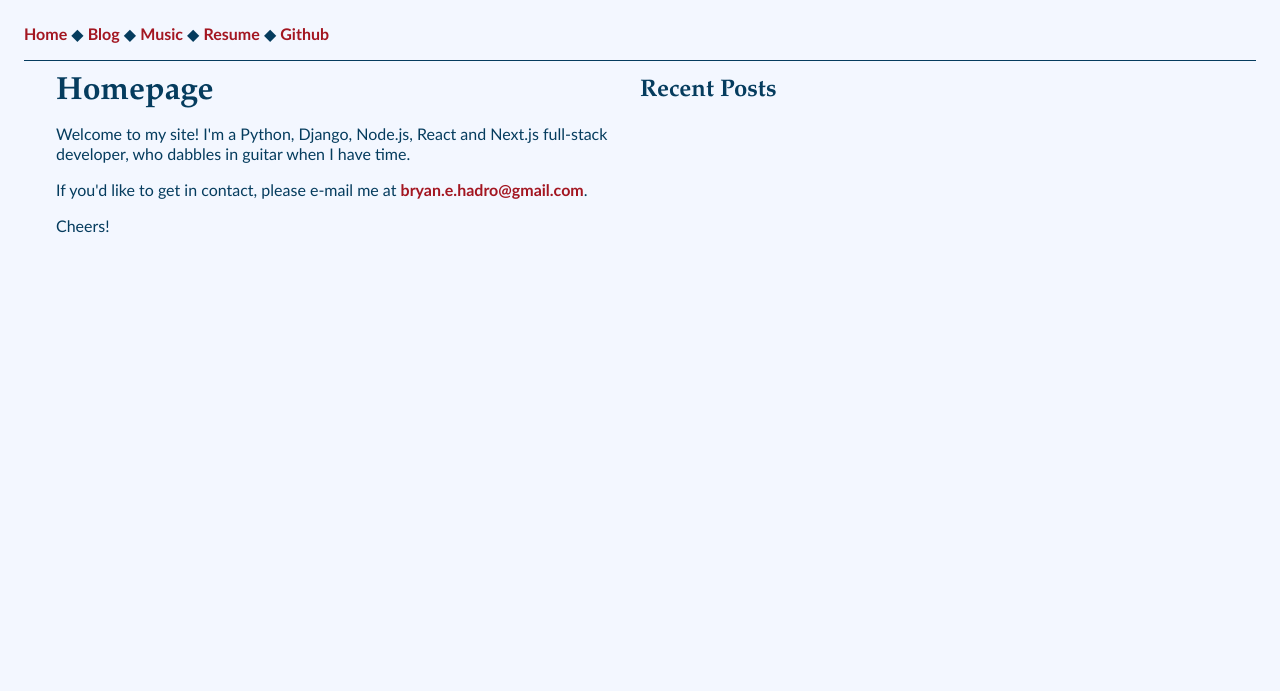
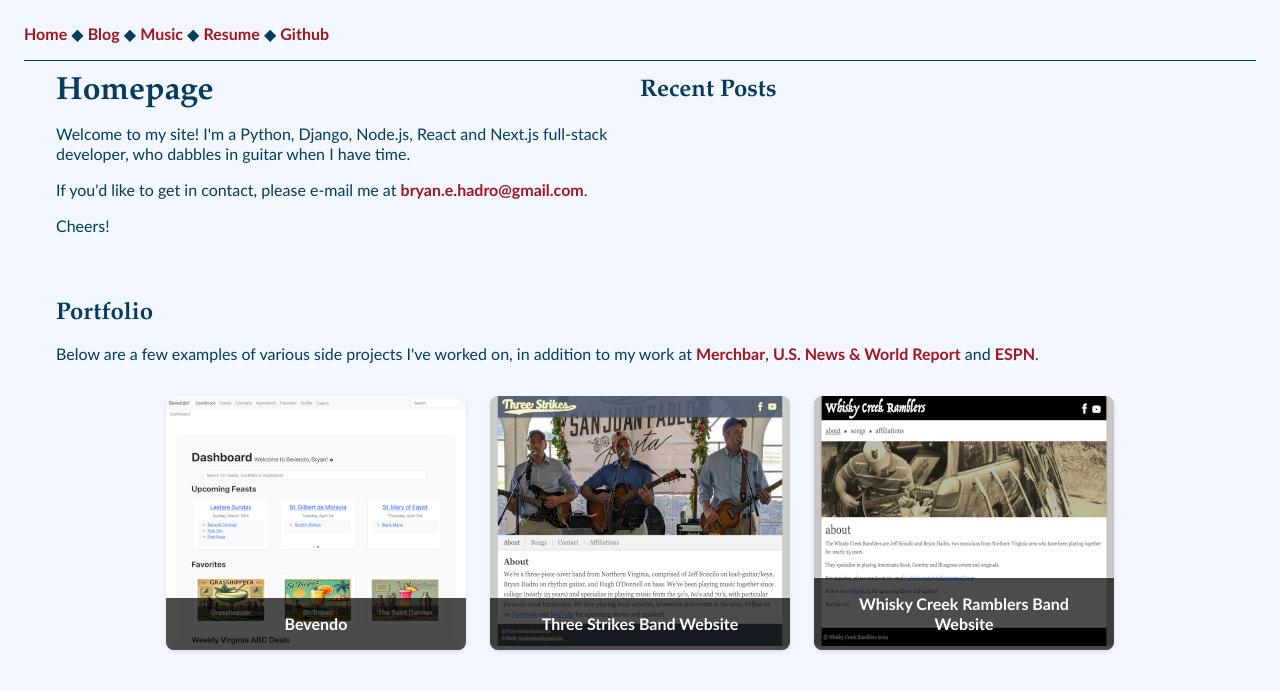
Before and after one commit to bboru21/bryanhadro, a Django app: page / in a window 1280 px wide. Shown: the top 691 px of the page. Run offline with Django 3.2, Linux system fonts and the light colour scheme; data that the repository does not hold is empty; some libraries are stand-ins or nearby versions.

Commit message:
adds portfolio and images

```diff
--- a/website/templates/website/index.html
+++ b/website/templates/website/index.html
@@ -1,4 +1,5 @@
 {% extends 'website/base.html' %}
+{% load static %}
 
 {% block 'head_static' %}
     {{ block.super }}
@@ -21,6 +22,54 @@
             .main-content-aside {
                 flex-basis:  50%;
             }
+        }
+
+        .portfolio-section {
+            flex-basis: 100%;
+            margin-top: 2rem;
+        }
+
+        .portfolio-grid {
+            display: grid;
+            grid-template-columns: repeat(auto-fit, 300px);
+            gap: 1.5rem;
+            padding: 1rem;
+            justify-content: center;
+        }
+
+        .portfolio-item {
+            position: relative;
+            overflow: hidden;
+            border-radius: 8px;
+            box-shadow: 0 2px 4px rgba(0,0,0,0.1);
+            width: 300px;
+        }
+
+        .portfolio-item img {
+            width: 300px;
+            height: 250px;
+            object-fit: cover;
+            transition: transform 0.3s ease;
+        }
+
+        .portfolio-item:hover img {
+            transform: scale(1.1);
+        }
+
+        .portfolio-caption {
+            position: absolute;
+            bottom: 0;
+            left: 0;
+            right: 0;
+            background: rgba(0, 0, 0, 0.7);
+            color: white;
+            padding: 1rem;
+            text-align: center;
+        }
+
+        .portfolio-item a {
+            text-decoration: none;
+            color: white;
         }
     </style>
 {% endblock 'head_static' %}
@@ -45,6 +94,34 @@
             {% endfor %}
         </ul>
     </div>
+
+    <div class="portfolio-section">
+        <h2 id="portfolio">Portfolio</h2>
+        <p>Below are a few examples of various side projects I've worked on, in addition to my work at <a href="https://merchbar.com" target="_blank">Merchbar</a>, <a href="https://usnews.com" target="_blank">U.S. News &amp; World Report</a> and <a href="https://espn.com" target="_blank">ESPN</a>.</p>
+        <div class="portfolio-grid">
+            <div class="portfolio-item">
+                <a href="https://bevendo.app" target="_blank">
+                    <img src="{% static 'bevendo-app-2025-03-26-09_32_43_300x250.png' %}" alt="Bevendo App">
+                    <div class="portfolio-caption">Bevendo</div>
+                </a>
+            </div>
+            <div class="portfolio-item">
+                <a href="https://threestrikesband.com" target="_blank">
+                    <img src="{% static 'threestrikesband-2025-03-26-09_33_40_300x250.png' %}" alt="Three Strikes Band">
+                    <div class="portfolio-caption">Three Strikes Band Website</div>
+                </a>
+            </div>
+            <div class="portfolio-item">
+                <a href="https://whiskycreekramblers.com" target="_blank">
+                    <img src="{% static 'whiskycreekramblers-2025-03-26-09_33_14_300x250.png' %}" alt="Whisky Creek Ramblers">
+                    <div class="portfolio-caption">Whisky Creek Ramblers Band Website</div>
+                </a>
+            </div>
+        </div>
+    </div>
+
 </div>
 
+
+
 {% endblock 'content' %}
--- a/website/views.py
+++ b/website/views.py
@@ -13,6 +13,7 @@
     context = {
         'title': 'BryanHadro.com - Homepage',
         'posts': posts[:5],
+        'static_root': settings.STATIC_ROOT,
     }
     return render(request, 'website/index.html', context)
 
```
Also changed, not shown: static/bevendo-app-2025-03-26-09_32_43_300x250.png (added), static/threestrikesband-2025-03-26-09_33_40_300x250.png (added), static/whiskycreekramblers-2025-03-26-09_33_14_300x250.png (added).
